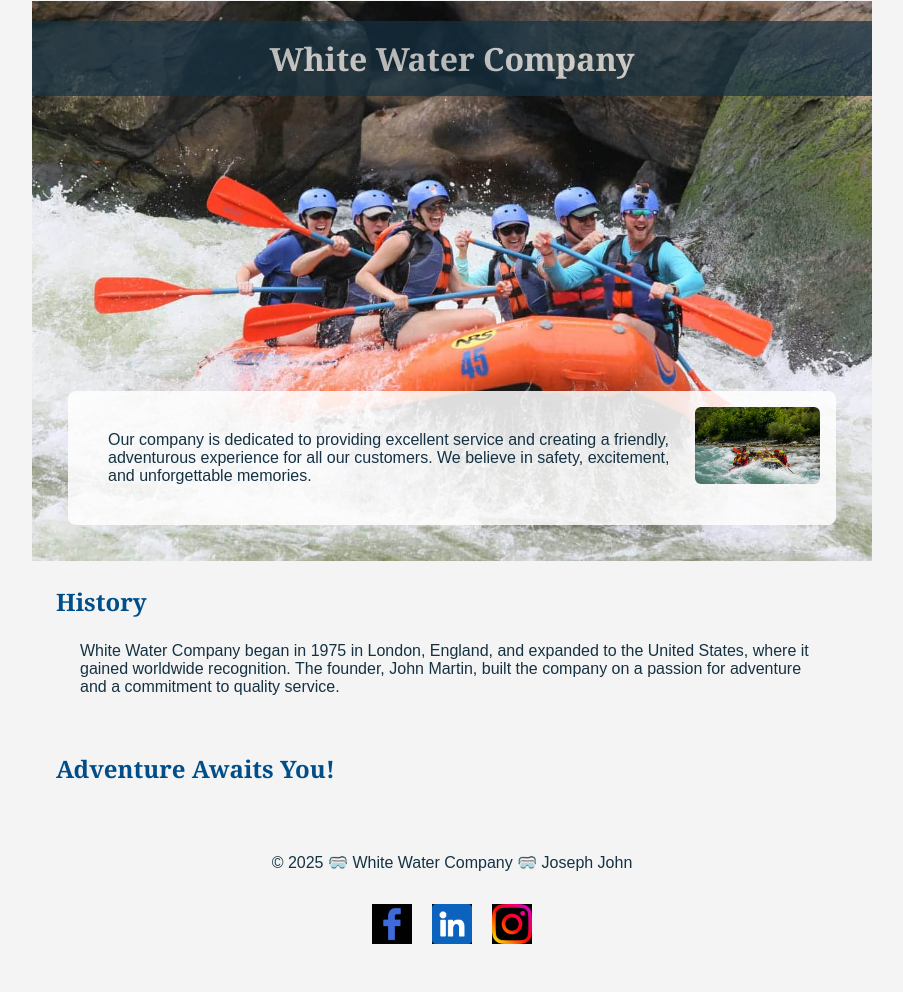
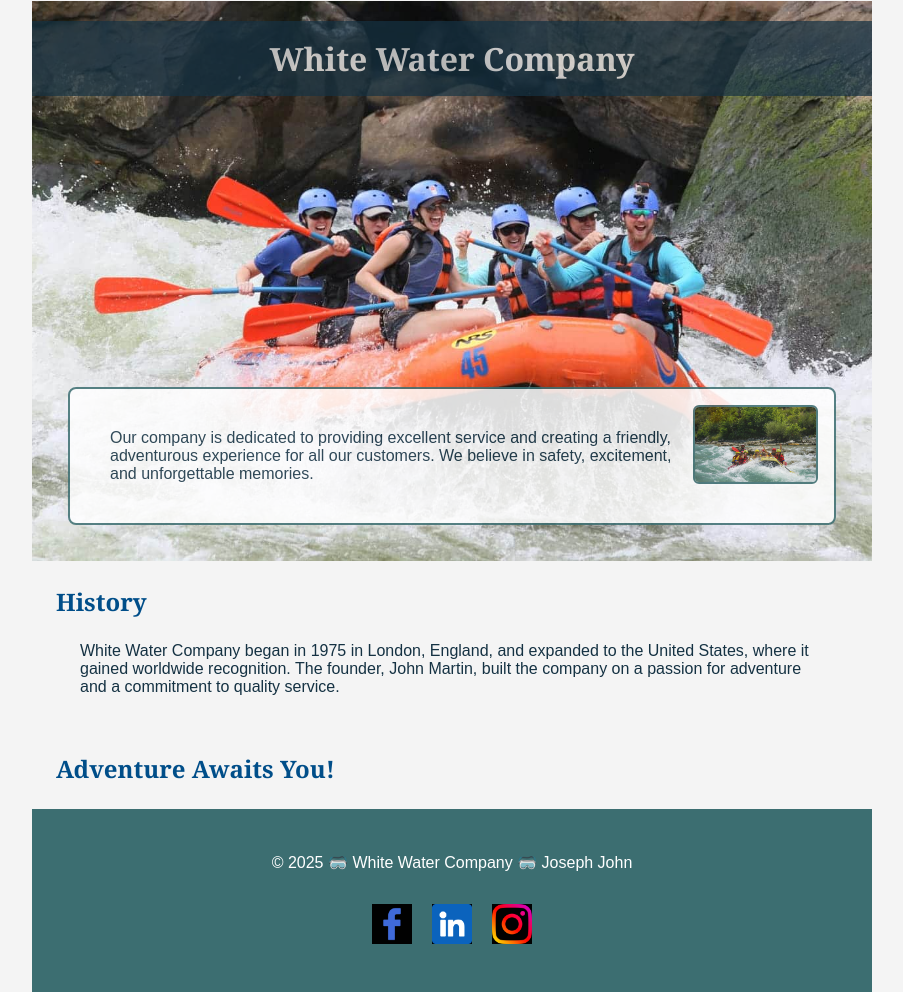
Before and after one commit to josephjohn2806/wdd130, a plain HTML site: page wwr/about.html in a window 1280 px wide. Shown: the part 269-1261 px from the top of the page, without its empty margins (188-1091 px from the left). Drawn offline with Linux system fonts and the light colour scheme.

Commit message:
add rafting.css

```diff
--- a/wwr/styles/rafting.css
+++ b/wwr/styles/rafting.css
@@ -1,37 +1,24 @@
-/* ================================
-   CSS VARIABLES
-================================ */
 :root {
     --primary-color: #004e89;
     --accent1-color: #153243;
     --accent2-color: #3c6e71;
     --highlight-color: #ffffff;
-
     --heading-font: "Georgia", serif;
     --body-font: "Arial", sans-serif;
 }
 
-/* ================================
-   BOX MODEL RESET
-================================ */
 * {
     margin: 0;
     padding: 0;
     box-sizing: border-box;
 }
 
-/* ================================
-   BODY STYLING
-================================ */
 body {
     font-family: var(--body-font);
     color: var(--accent1-color);
     background-color: #f4f4f4;
 }
 
-/* ================================
-   PAGE WIDTH CONTROL
-================================ */
 header,
 main,
 footer {
@@ -39,18 +26,12 @@ footer {
     margin: 0 auto;
 }
 
-/* ================================
-   HEADING STYLES
-================================ */
 h1,
 h2 {
     font-family: var(--heading-font);
     color: var(--primary-color);
 }
 
-/* ================================
-   BASIC LAYOUT SPACING
-================================ */
 nav,
 p,
 section,
@@ -59,9 +40,6 @@ article {
     padding: 8px;
 }
 
-/* ================================
-   HEADER NAVIGATION
-================================ */
 header nav a {
     margin-right: 20px;
     text-decoration: none;
@@ -69,28 +47,20 @@ header nav a {
     color: var(--primary-color);
 }
 
-/* ================================
-   SOCIAL MEDIA LINK RESET
-================================ */
 .socialmedia a {
     text-decoration: none;
 }
 
-/* ================================
-   HERO SECTION
-================================ */
 .hero {
     position: relative;
 }
 
-/* Hero image filling the div */
 .hero img {
     display: block;
     width: 100%;
     height: auto;
 }
 
-/* HERO H1 OVERLAY */
 .hero h1 {
     position: absolute;
     top: 20px;
@@ -99,34 +69,34 @@ header nav a {
     text-align: center;
     opacity: 0.7;
     background-color: var(--accent1-color);
-    color: white;
+    color: var(--highlight-color);
 }
 
-/* HERO ARTICLE OVERLAY */
 .hero article {
     position: absolute;
     bottom: 20px;
     left: 20px;
     right: 20px;
-    background-color: rgba(255, 255, 255, 0.85);
+    background-color: var(--highlight-color);
+    opacity: 0.85;
     padding: 16px;
     border-radius: 8px;
+    border: 2px solid var(--accent2-color);
 }
 
-/* ARTICLE IMAGE (unique to hero article) */
 .hero article img {
     float: right;
     width: 125px;
     margin-left: 12px;
     border-radius: 6px;
+    border: 2px solid var(--accent2-color);
 }
 
-/* ================================
-   FOOTER STYLING
-================================ */
 footer {
     text-align: center;
     padding: 20px;
+    background-color: var(--accent2-color);
+    color: var(--highlight-color);
 }
 
 footer img {
```
